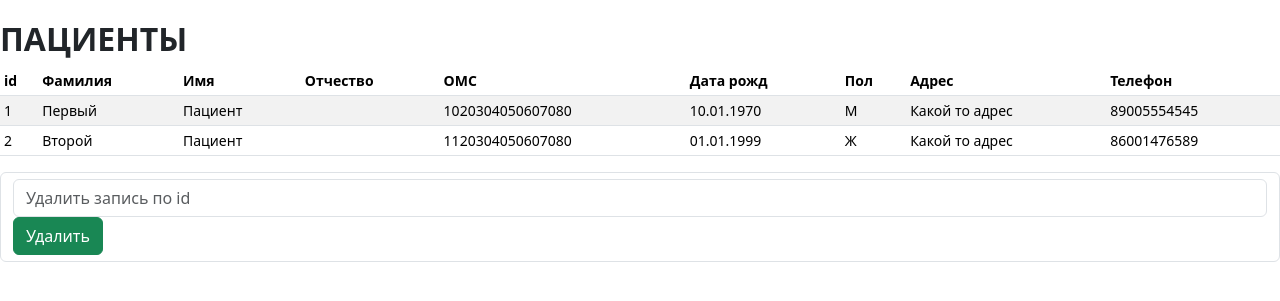
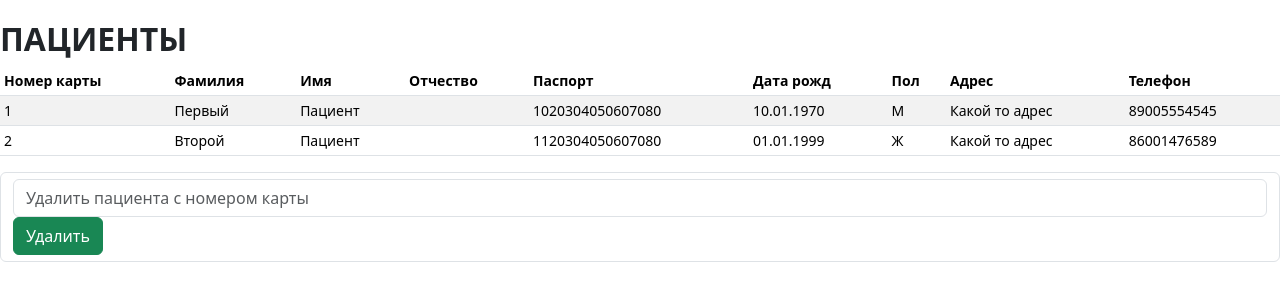
Before and after one commit to IrinaBezmaternykh/The-registry-of-the-polyclinic, a Flask app: page /patients in a window 1280 px wide. Shown: the part 56-357 px from the top of the page. Run offline with Flask 3, Linux system fonts and the light colour scheme; data comes from the database, SQL or seed files in the repository.

Commit message:
Update patients.html

```diff
--- a/templates/patients.html
+++ b/templates/patients.html
@@ -13,11 +13,11 @@
     <table class="table table-striped table-sm">
       <thead>
         <tr>
-          <th scope="col">id</th>
+          <th scope="col">Номер карты</th>
           <th scope="col">Фамилия</th>
           <th scope="col">Имя</th>
           <th scope="col">Отчество</th>
-          <th scope="col">ОМС</th>
+          <th scope="col">Паспорт</th>
           <th scope="col">Дата рожд</th>
           <th scope="col">Пол</th>
           <th scope="col">Адрес</th>
@@ -42,7 +42,7 @@
     </table>
 </div>
 <form action="patients/delete_record" method="POST" class="form-control">
-  <input class="form-control" type="text" name="record_id" placeholder="Удалить запись по id">
+  <input class="form-control" type="text" name="record_id" placeholder="Удалить пациента с номером карты">
   <button class="btn btn-success" type="submit">Удалить</button>
 </form>
 {% endblock %}
```
